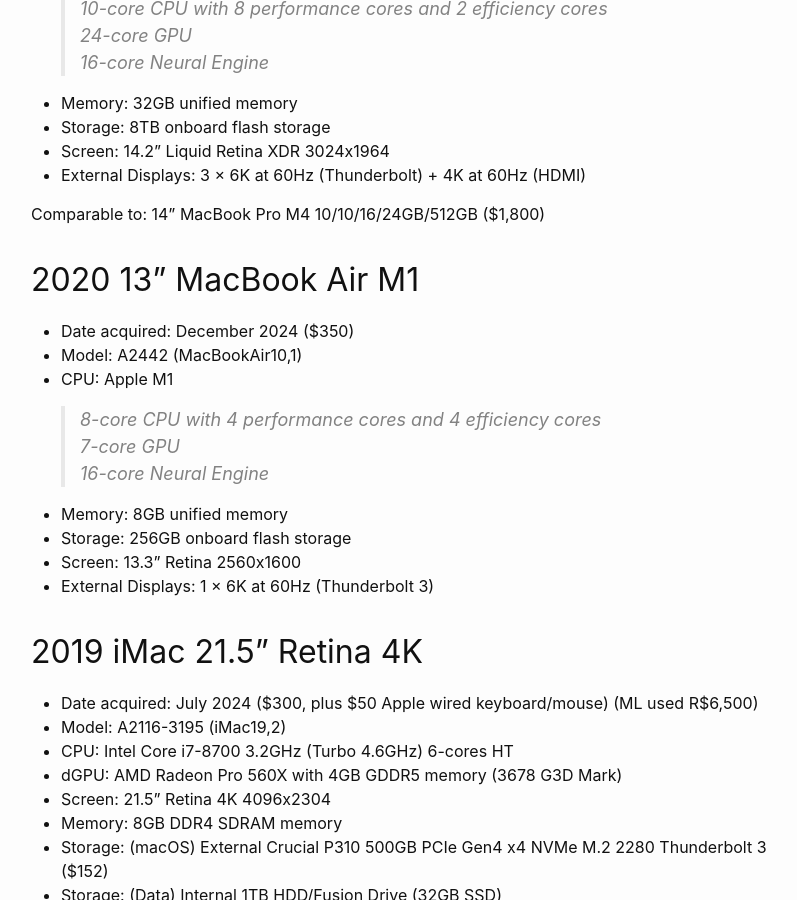
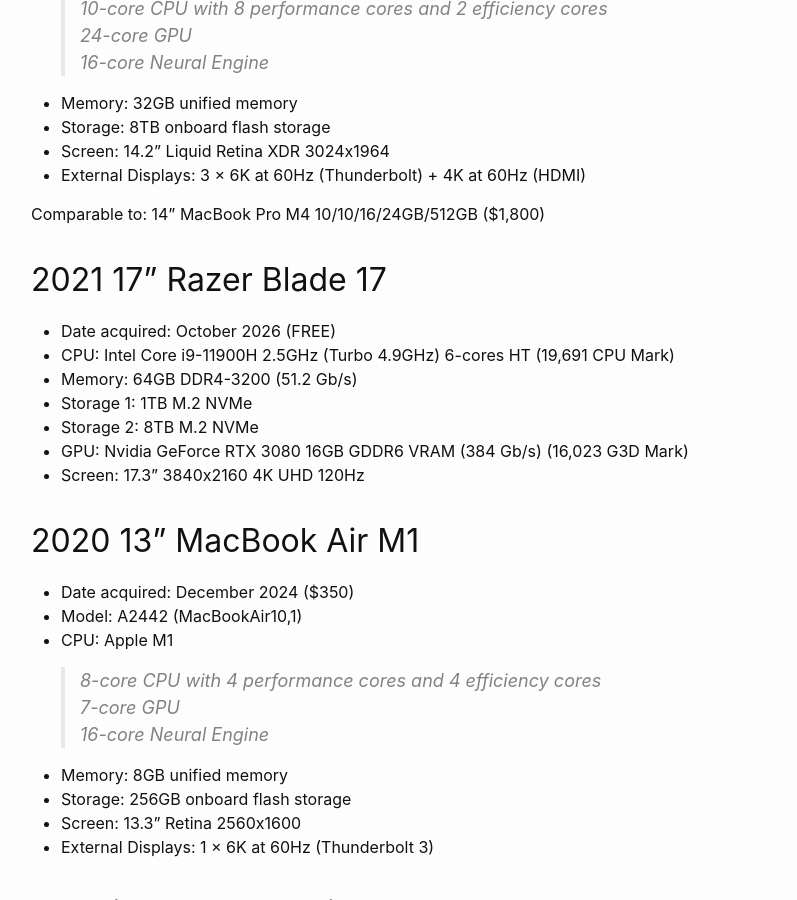
Before and after one commit to ekbann/ekbann.github.io, a Jekyll site: the page built from _posts/2024-02-11-my-computers.md, in a window 1280 px wide and 900 px high, scrolled down 1781 px. Shown: the whole window, without its empty margins (239-1036 px from the left). Built offline with Jekyll 4.4.1, drawn with Linux system fonts in a browser that asks for light colours.

Commit message:
Update 2024-02-11-my-computers.md

```diff
--- a/_posts/2024-02-11-my-computers.md
+++ b/_posts/2024-02-11-my-computers.md
@@ -53,6 +53,16 @@ My quest to learn computer architecture and programming started in the 80s with
 - External Displays: 3 × 6K at 60Hz (Thunderbolt) + 4K at 60Hz (HDMI)
 
 Comparable to: 14" MacBook Pro M4 10/10/16/24GB/512GB ($1,800)
+
+## 2021 17" Razer Blade 17
+
+- Date acquired: October 2026 (FREE)
+- CPU: Intel Core i9-11900H 2.5GHz (Turbo 4.9GHz) 6-cores HT (19,691 CPU Mark)
+- Memory: 64GB DDR4-3200 (51.2 Gb/s)
+- Storage 1: 1TB M.2 NVMe
+- Storage 2: 8TB M.2 NVMe
+- GPU: Nvidia GeForce RTX 3080 16GB GDDR6 VRAM (384 Gb/s) (16,023 G3D Mark)
+- Screen: 17.3" 3840x2160 4K UHD 120Hz
 
 ## 2020 13" MacBook Air M1
 
```
